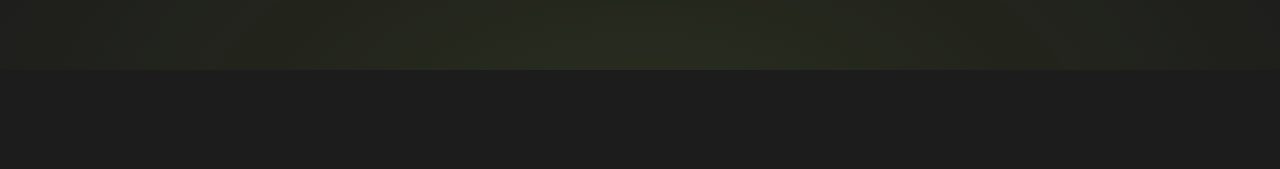
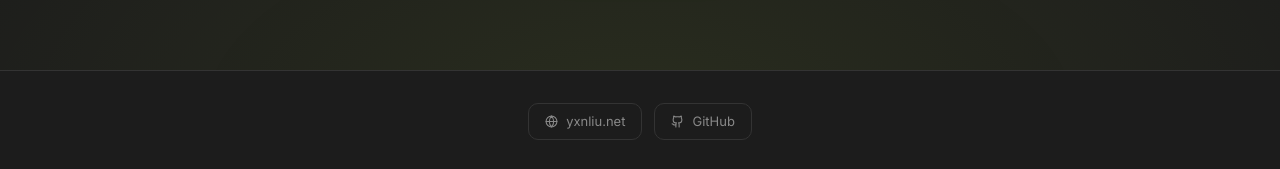
Before and after one commit to YonLiud/gym-helper, a React (Vite) app in the folder frontend/gym-helper-frontend/: page / in a window 1280 px wide. Shown: the part 2602-2771 px from the top of the page. Before the commit the page ends 2672 px from the top, so only its background shows below. Built offline with nearby package versions, Linux system fonts and the light colour scheme.

Commit message:
feat: add footer with yxnliu.net and GitHub links to landing page

```diff
--- a/frontend/gym-helper-frontend/src/pages/Landing.tsx
+++ b/frontend/gym-helper-frontend/src/pages/Landing.tsx
@@ -1,6 +1,6 @@
 import { useEffect, useRef, useState } from 'react'
 import { Link } from '@tanstack/react-router'
-import { Activity, BarChart3, ChevronDown, Dumbbell, ArrowRight, Trophy } from 'lucide-react'
+import { Activity, BarChart3, ChevronDown, Dumbbell, ArrowRight, Trophy, Github, Globe } from 'lucide-react'
 import type { LucideIcon } from 'lucide-react'
 import { StatCard } from '../components/StatCard'
 import { MuscleGroupBar } from '../components/MuscleGroupBar'
@@ -401,6 +401,30 @@ export function LandingPage() {
           </div>
         </FadeUp>
       </section>
+
+      {/* ── Footer ────────────────────────────────────────────────────────── */}
+      <footer className="border-t border-(--border) px-6 py-8">
+        <div className="flex items-center justify-center gap-3">
+          <a
+            href="https://yxnliu.net"
+            target="_blank"
+            rel="noopener noreferrer"
+            className="inline-flex items-center gap-2 rounded-[10px] border border-(--border) px-4 py-2 text-[13px] text-(--text-muted) transition-all duration-150 hover:border-(--accent-border) hover:text-(--text-h)"
+          >
+            <Globe size={13} />
+            yxnliu.net
+          </a>
+          <a
+            href="https://github.com/YonLiud/gym-helper"
+            target="_blank"
+            rel="noopener noreferrer"
+            className="inline-flex items-center gap-2 rounded-[10px] border border-(--border) px-4 py-2 text-[13px] text-(--text-muted) transition-all duration-150 hover:border-(--accent-border) hover:text-(--text-h)"
+          >
+            <Github size={13} />
+            GitHub
+          </a>
+        </div>
+      </footer>
     </div>
   )
 }
```
